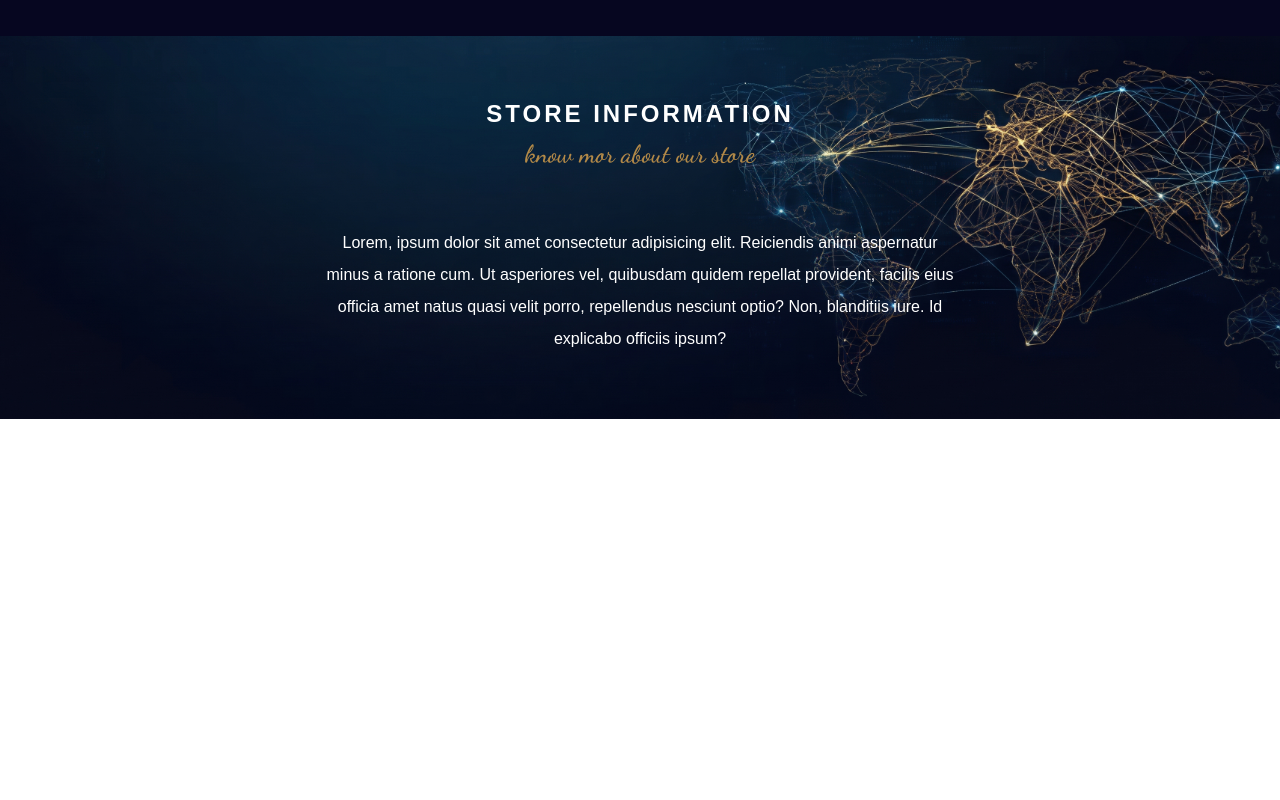
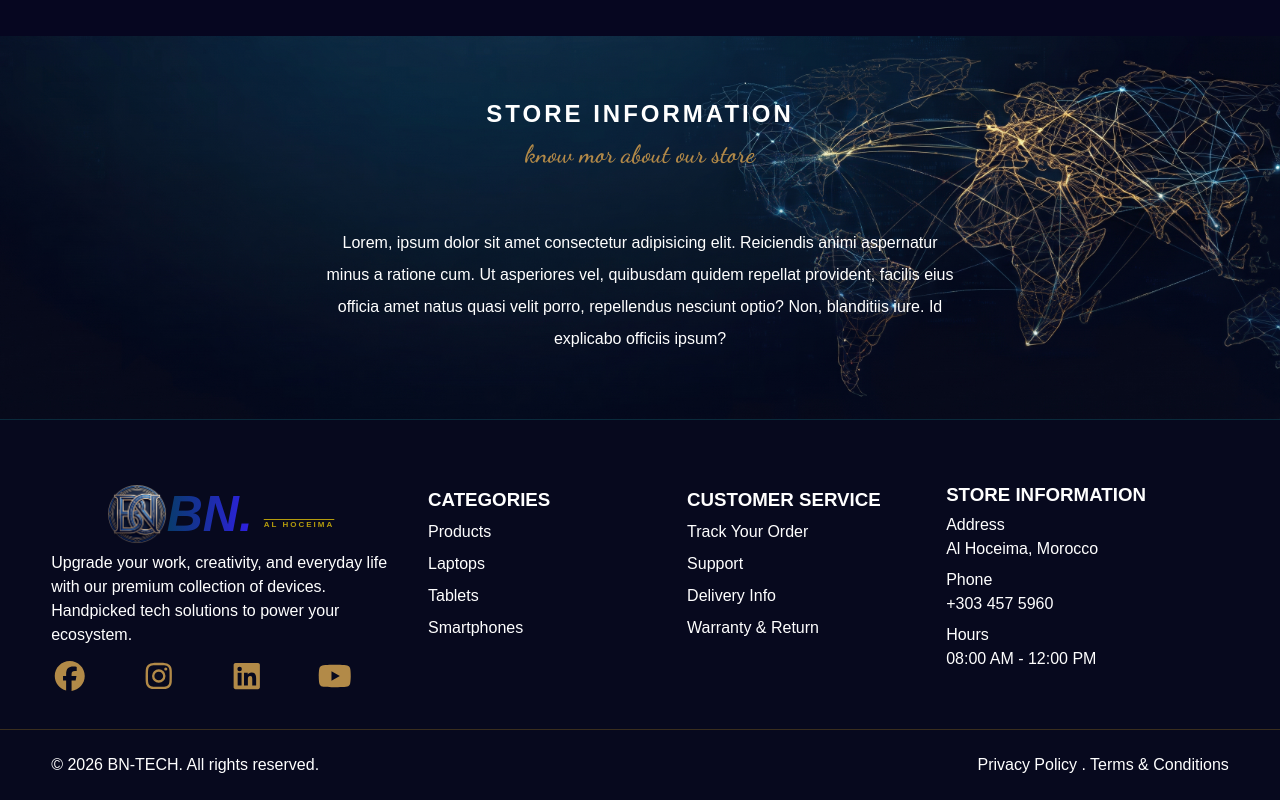
Before and after one commit to achrafbensellam/REACT-LEARNING, a React (Vite) app in the folder third-react-exo/: page / in a window 1280 px wide. Shown: the part 1591-2391 px from the top of the page. Before the commit the page ends 2010 px from the top, so only its background shows below. Built offline with nearby package versions, Linux system fonts and the light colour scheme.

Commit message:
adding footer

```diff
--- a/third-react-exo/package.json
+++ b/third-react-exo/package.json
@@ -10,6 +10,7 @@
     "preview": "vite preview"
   },
   "dependencies": {
+    "@fortawesome/free-brands-svg-icons": "^7.3.1",
     "@fortawesome/free-solid-svg-icons": "^7.3.1",
     "@fortawesome/react-fontawesome": "^3.5.0",
     "react": "^19.3.1",
--- a/third-react-exo/src/App.jsx
+++ b/third-react-exo/src/App.jsx
@@ -1,5 +1,6 @@
 /** ============================ start besmillah ================================*/
 import './App.css';
+import FooterPage from './layouts/Footer';
 // import { Route,Routes } from 'react-router-dom';
 import Header from './layouts/Header';
 import HomePage from './pages/Home/Home';
@@ -8,6 +9,7 @@ function App() {
     <>
     <Header/>
     <HomePage/>
+    <FooterPage/>
     </>
   );
 }
--- a/third-react-exo/src/layouts/Footer.jsx
+++ b/third-react-exo/src/layouts/Footer.jsx
@@ -0,0 +1,77 @@
+import logo from '../assets/img/logo.png'
+import './footer.css';
+import { FontAwesomeIcon } from "@fortawesome/react-fontawesome";
+import {
+    faFacebook,
+    faInstagram,
+    faLinkedin,
+    faYoutube,
+} from "@fortawesome/free-brands-svg-icons";
+function FooterPage() {
+    return (
+        <>
+            <footer className='TheFooter'>
+                <div className='firstContenairFooter'>
+                    <div>
+                        <div className='divLogoContenair'>
+                            <div className='imageDiv'>
+                                <img className='logoPic' src={logo} alt="" />
+                            </div>
+                            <div className='headerTitle'>
+                                <h1 className='ahTechTITLE'><span className='ah'>BN.</span> <span className='tiriTECH'>TECH</span></h1>
+                                <p className='ALHOCIEMA'>AL HOCEIMA</p>
+                            </div>
+                        </div>
+                        <p className='firstContenairFooterPara1'>
+                            Upgrade your work, creativity, and
+                            everyday life with our premium
+                            collection of devices.
+                            Handpicked tech solutions to
+                            power your ecosystem.
+                        </p>
+                        <div className='firstContenairFooterICONS'>
+                            <FontAwesomeIcon className=' firstContenairFooterICON1' icon={faFacebook} />
+                            <FontAwesomeIcon className=' firstContenairFooterICON2' icon={faInstagram} />
+                            <FontAwesomeIcon className=' firstContenairFooterICON3' icon={faLinkedin} />
+                            <FontAwesomeIcon className=' firstContenairFooterICON4' icon={faYoutube} />
+                        </div>
+                    </div>
+                    <div className='footerTNFO'>
+                        <h3>CATEGORIES</h3>
+                        <p>Products</p>
+                        <p>Laptops</p>
+                        <p>Tablets</p>
+                        <p>Smartphones</p>
+                    </div>
+                    <div className='footerTNFO'>
+                        <h3>CUSTOMER SERVICE</h3>
+                        <p>Track Your Order</p>
+                        <p>Support</p>
+                        <p>Delivery Info</p>
+                        <p>Warranty & Return</p>
+                    </div>
+                    <div>
+                        <h3>STORE INFORMATION</h3>
+                        <div className='foterstorInfo'>
+                            <p>Address</p>
+                            <p>Al Hoceima, Morocco</p>
+                        </div>
+                        <div className='foterstorInfo'>
+                            <p>Phone</p>
+                            <p>+303 457 5960</p>
+                        </div>
+                        <div className='foterstorInfo'>
+                            <p>Hours</p>
+                            <p>08:00 AM - 12:00 PM</p>
+                        </div>
+                    </div>
+                </div>
+                <div className='secondContenairFooter'>
+                    <p>&copy; 2026 BN-TECH. All rights reserved.</p>
+                    <p>Privacy Policy . Terms & Conditions</p>
+                </div>
+            </footer>
+        </>
+    )
+}
+export default FooterPage;
--- a/third-react-exo/src/layouts/footer.css
+++ b/third-react-exo/src/layouts/footer.css
@@ -0,0 +1,81 @@
+.TheFooter{
+    background-color: rgb(7, 9, 30);
+    border-top: 1px solid #14848648;
+    color: white;
+    padding: 2% 0%;
+}
+.firstContenairFooter{
+    display: grid;
+    grid-template-columns: 30% 20% 20% 30%;
+    gap: 2%;
+/* padding-top: 3%; */
+padding: 3% 4%;
+}
+.secondContenairFooter{
+    display: flex;
+    justify-content: space-between;
+    border-top: 1px solid rgba(218, 165, 32, 0.238);
+    padding: 2% 4% 0%;
+}
+.firstContenairFooterPara1{
+    margin: 2% 0%;
+    line-height: 1.5rem;
+}
+.firstContenairFooterICONS{
+    display: grid;
+    grid-template-columns: 1fr 1fr 1fr 1fr;
+    margin-top: 4%;
+}
+.firstContenairFooterICON1{
+    font-size: 30px;
+    color: rgb(178, 138, 72);
+    transition: transform 0.4s ease-in-out;
+    cursor: pointer;
+}
+.firstContenairFooterICON2{
+    font-size: 30px;
+    color: rgb(178, 138, 72);
+    transition: transform 0.4s ease-in-out;
+    cursor: pointer;
+
+}
+.firstContenairFooterICON3{
+    font-size: 30px;
+    color: rgb(178, 138, 72);
+    transition: transform 0.4s ease-in-out;
+    cursor: pointer;
+}
+.firstContenairFooterICON4{
+    font-size: 30px;
+    color: rgb(178, 138, 72);
+    transition: transform 0.4s ease-in-out;
+    cursor: pointer;
+
+}
+.firstContenairFooterICON1:hover{
+    color: rgb(15, 15, 255);
+    transform: scale(1.2);
+
+}
+.firstContenairFooterICON2:hover{
+    color: rgb(169, 28, 141);
+    transform: scale(1.2);
+
+}
+.firstContenairFooterICON3:hover{
+    color: rgb(5, 5, 111);
+    transform: scale(1.2);
+
+}
+.firstContenairFooterICON4:hover{
+    color: red;
+    transform: scale(1.2);
+
+}
+.footerTNFO{
+line-height: 2rem;
+}
+.foterstorInfo{
+line-height: 1.5rem;
+padding-top: 2%;
+}
```
Also changed, not shown: 1 other file (tests, documents, lock files or other folders).
